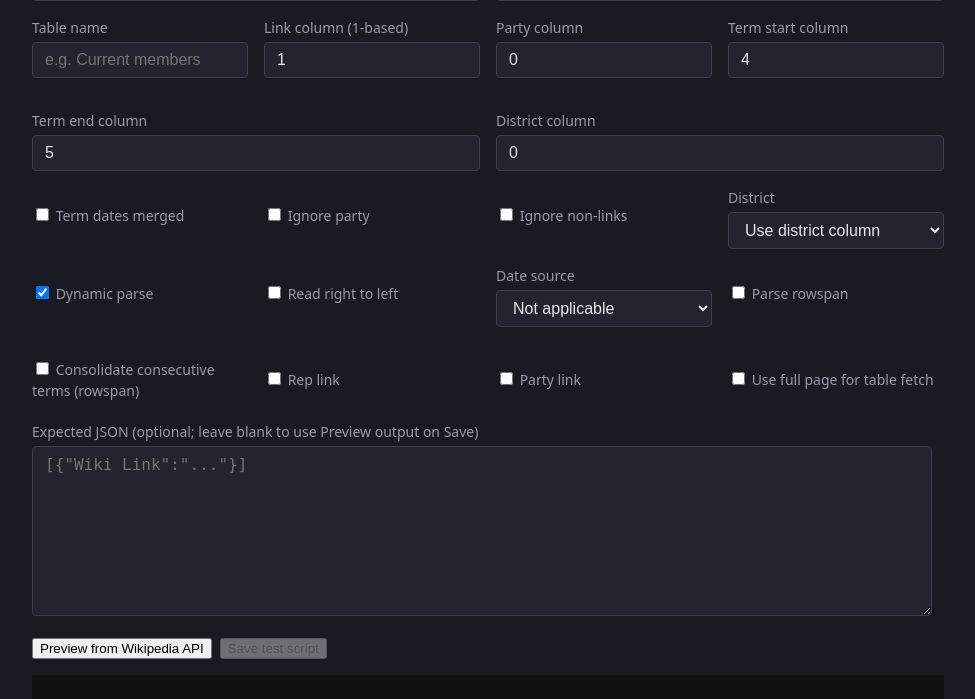
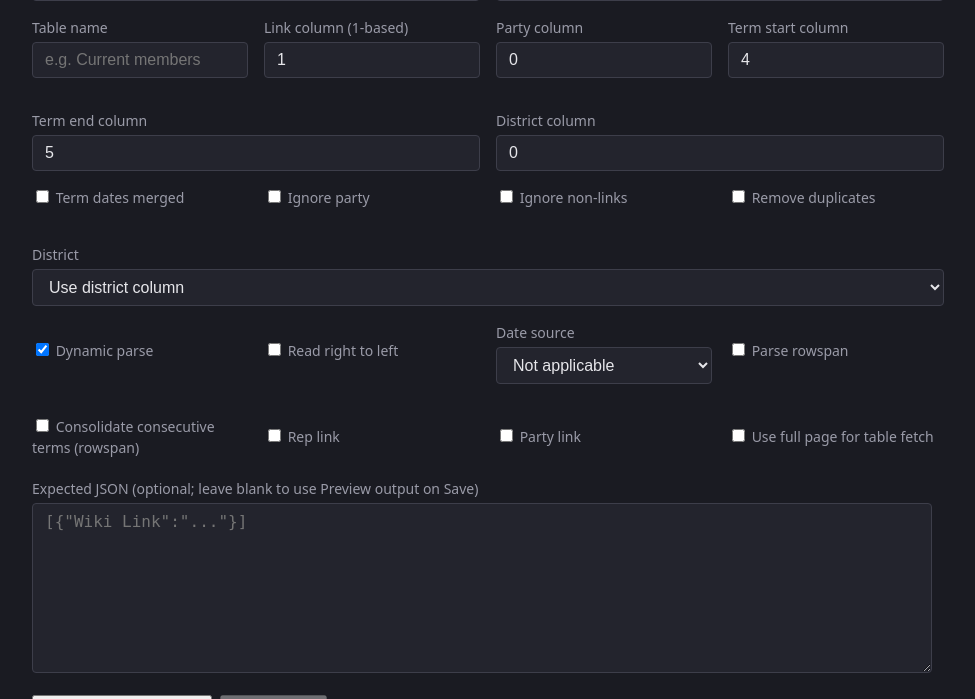
Before and after one commit to wcmchenry3-stack/office_holder_cursor, a FastAPI app: page /test-scripts in a window 1280 px wide. Shown: the part 497-1196 px from the top of the page, without its empty margins (152-1127 px from the left). Run offline with FastAPI, Linux system fonts and the light colour scheme; data that the repository does not hold is empty.

Commit message:
Add remove-duplicates option to test script template config

```diff
--- a/src/main.py
+++ b/src/main.py
@@ -1875,6 +1875,7 @@ async def api_test_script_template_page_details(source_page_id: int):
                     "district_ignore": bool(tc.get("district_ignore")),
                     "district_at_large": bool(tc.get("district_at_large")),
                     "ignore_non_links": bool(tc.get("ignore_non_links")),
+                    "remove_duplicates": bool(tc.get("remove_duplicates")),
                 }
             )
         office_rows.append({"id": office.get("id"), "name": office.get("name") or "", "table_configs": table_configs})
--- a/src/templates/test_scripts.html
+++ b/src/templates/test_scripts.html
@@ -83,6 +83,7 @@
       <div class="form-group checkbox-group"><label><input type="checkbox" id="term_dates_merged"> Term dates merged</label></div>
       <div class="form-group checkbox-group"><label><input type="checkbox" id="party_ignore"> Ignore party</label></div>
       <div class="form-group checkbox-group"><label><input type="checkbox" id="ignore_non_links"> Ignore non-links</label></div>
+      <div class="form-group checkbox-group"><label><input type="checkbox" id="remove_duplicates"> Remove duplicates</label></div>
       <div class="form-group">
         <label>District</label>
         <select id="district_mode">
@@ -199,6 +200,7 @@ function buildConfig() {
     term_dates_merged: document.getElementById('term_dates_merged').checked,
     party_ignore: document.getElementById('party_ignore').checked,
     ignore_non_links: document.getElementById('ignore_non_links').checked,
+    remove_duplicates: document.getElementById('remove_duplicates').checked,
     district_ignore: districtMode === 'no_district',
     district_at_large: districtMode === 'at_large',
     dynamic_parse: document.getElementById('dynamic_parse').checked,
@@ -365,6 +367,7 @@ function applySelectedOfficeTemplate() {
   document.getElementById('term_dates_merged').checked = !!tc.term_dates_merged;
   document.getElementById('party_ignore').checked = !!tc.party_ignore;
   document.getElementById('ignore_non_links').checked = !!tc.ignore_non_links;
+  document.getElementById('remove_duplicates').checked = !!tc.remove_duplicates;
   document.getElementById('district_mode').value = tc.district_ignore ? 'no_district' : (tc.district_at_large ? 'at_large' : 'column');
   document.getElementById('dynamic_parse').checked = !!tc.dynamic_parse;
   document.getElementById('read_right_to_left').checked = !!tc.read_right_to_left;
@@ -464,6 +467,7 @@ async function editOne(id) {
     document.getElementById('term_dates_merged').checked = !!c.term_dates_merged;
     document.getElementById('party_ignore').checked = !!c.party_ignore;
     document.getElementById('ignore_non_links').checked = !!c.ignore_non_links;
+    document.getElementById('remove_duplicates').checked = !!c.remove_duplicates;
     document.getElementById('district_mode').value = c.district_ignore ? 'no_district' : (c.district_at_large ? 'at_large' : 'column');
     document.getElementById('dynamic_parse').checked = !!c.dynamic_parse;
     document.getElementById('read_right_to_left').checked = !!c.read_right_to_left;
@@ -646,7 +650,7 @@ document.getElementById('previewBtn').addEventListener('click', previewScript);
 document.getElementById('saveBtn').addEventListener('click', saveScript);
 document.getElementById('usePreviewAsExpectedBtn').addEventListener('click', setPreviewAsExpected);
 document.getElementById('cancelEditBtn').addEventListener('click', cancelEditMode);
-['test_type','term_dates_merged','party_ignore','ignore_non_links','district_mode'].forEach((id) => {
+['test_type','term_dates_merged','party_ignore','ignore_non_links','remove_duplicates','district_mode'].forEach((id) => {
   document.getElementById(id).addEventListener('change', syncTableConfigControls);
 });
 syncTableConfigControls();
```
